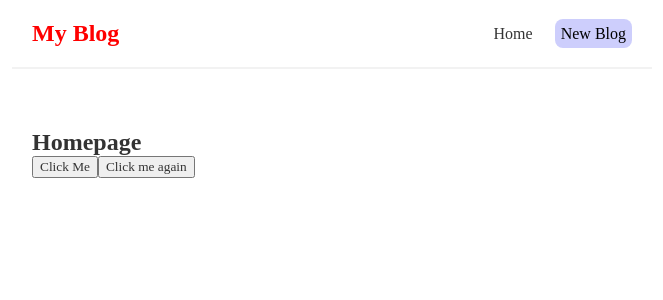
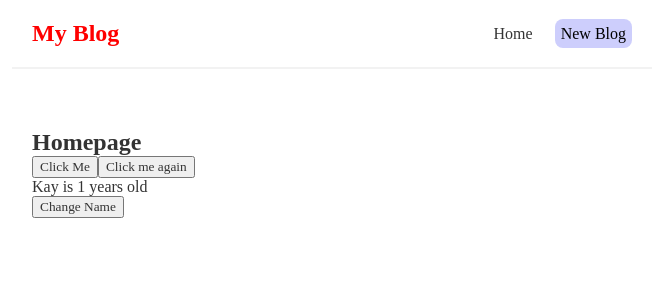
Before and after one commit to Shamikae/React-practice-blog, a React (Create React App) app: page / in a window 1280 px wide. Shown: the top 300 px of the page, without its empty margins (308-971 px from the left). Built offline with nearby package versions, Linux system fonts and the light colour scheme.

Commit message:
Lesson: Using State (useState hook)

```diff
--- a/src/Home.js
+++ b/src/Home.js
@@ -1,4 +1,9 @@
-const home = () => {
+import { useState } from 'react';
+
+const Home = () => {
+    // let name = 'Kay'
+    const[name, setName] = useState('Kay');
+    const[age, setAge] = useState(1);
 /* e for event object*/
     const handleClick = (e) => {
         console.log('Hello Ninjas', e);
@@ -6,14 +11,23 @@ const home = () => {
     const handleClickAgain = (name) => {
         console.log('Hello ' + name);
     }
+    const clickChange = (name) => {
+        // name = 'Syrus';
+        // console.log('Hello ' + name);
+        setName('Syrus');
+        setAge(2);
+    }
+
 
     return (
         <div className="home">
             <h2>Homepage</h2>
             <button onClick={handleClick}>Click Me</button>
             <button onClick={() => handleClickAgain('Sy')}>Click me again</button> {/* Anonymus arrow function */}
+            <p>{name} is {age} years old </p>
+            <button onClick={clickChange}>Change Name</button>
         </div>
     );
 }
 
-export default home;
+export default Home;
```
